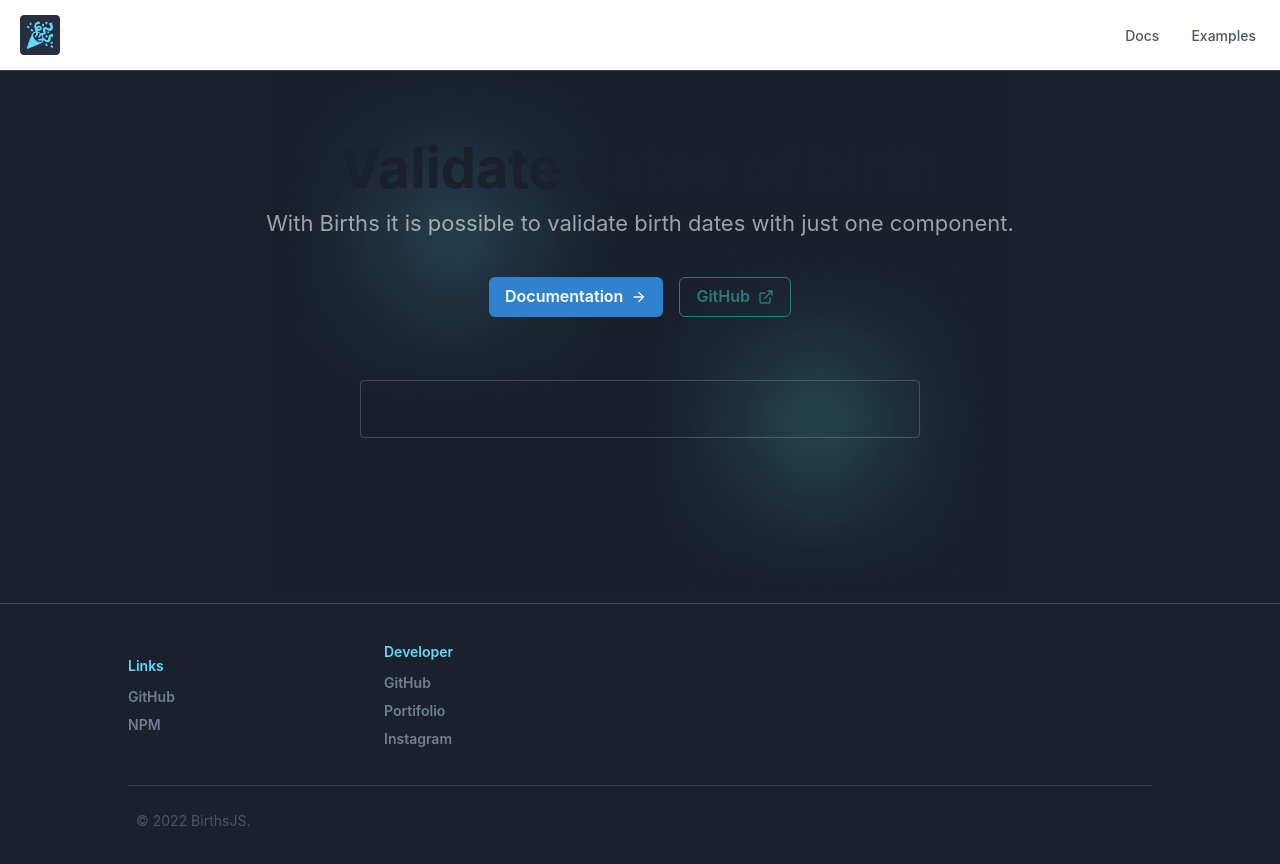
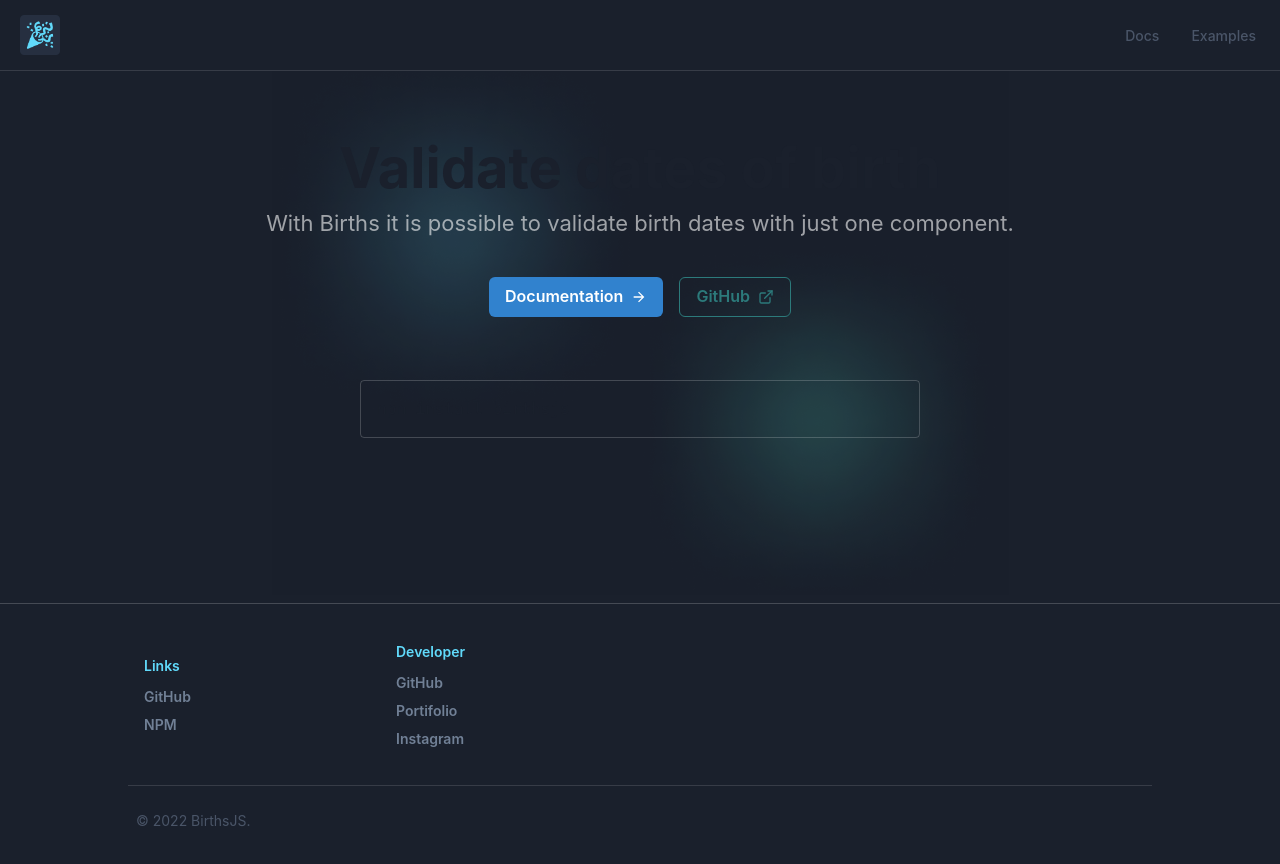
Before and after one commit to francisco-cruz/DocsBirthsJs, a React (Create React App) app: page / in a window 1280 px wide. Shown: the top 864 px of the page. Built offline with nearby package versions, Linux system fonts and the light colour scheme.

Commit message:
navbar config

```diff
--- a/src/components/Footer.js
+++ b/src/components/Footer.js
@@ -27,7 +27,7 @@ const Footer = () => {
         borderBottom="1px solid"
         borderColor="#ffffff20"
       >
-        <Flex justify="start" flexWrap="wrap" alignItems="center">
+        <Flex justify="start" flexWrap="wrap" alignItems="center" pl="16px">
           <Box w={{ base: "100%", lg: 1 / 4 }} mb={{ base: "1.5rem", lg: "0" }}>
             <Heading
               as="h5"
--- a/src/components/Header.js
+++ b/src/components/Header.js
@@ -17,7 +17,7 @@ export default function Header() {
   return (
     <Box borderBottom={"1px solid #ffffff20"}>
       <Flex
-        bg={useColorModeValue("white", "gray.800")}
+        bg="#1A202C"
         color={useColorModeValue("gray.600", "white")}
         display="flex"
         flexDir="row-reverse"
--- a/src/pages/Index.js
+++ b/src/pages/Index.js
@@ -18,7 +18,7 @@ export default function Index() {
   return (
     <>
       <Header />
-      <Stack position="relative" w="100vw" h="100vh">
+      <Stack position="relative" h="100vh">
         <Stack
           w="100%"
           h="100%"
```
